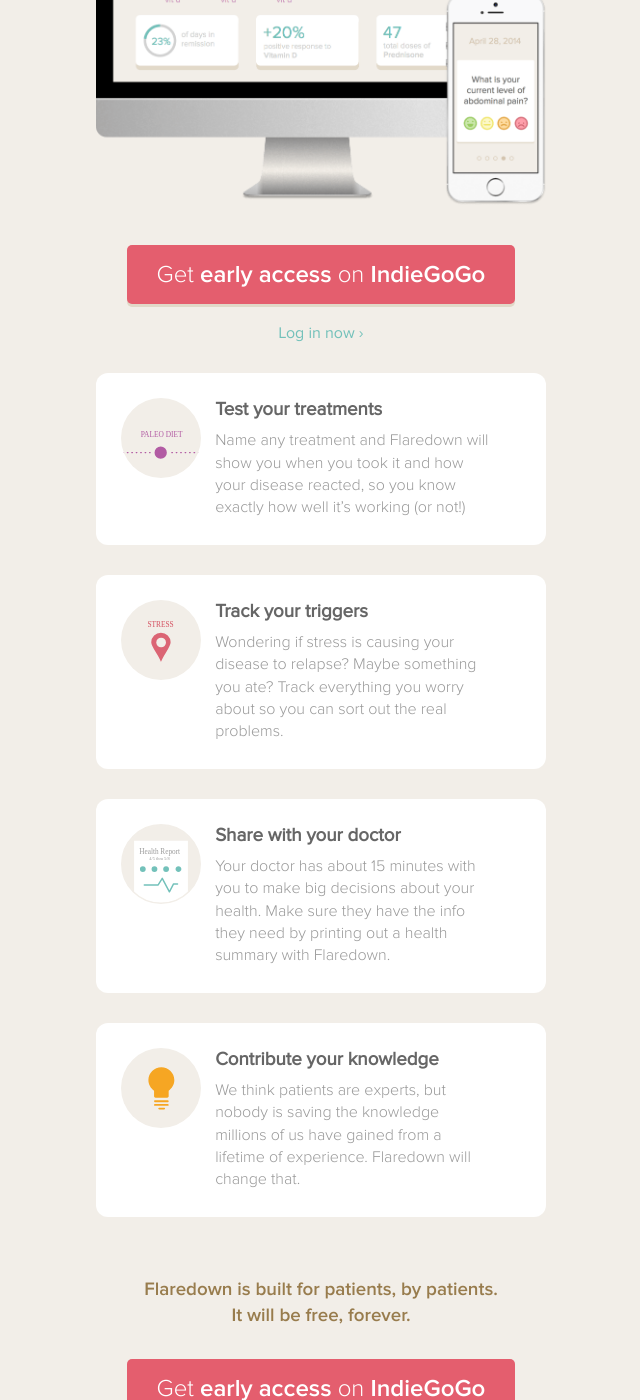
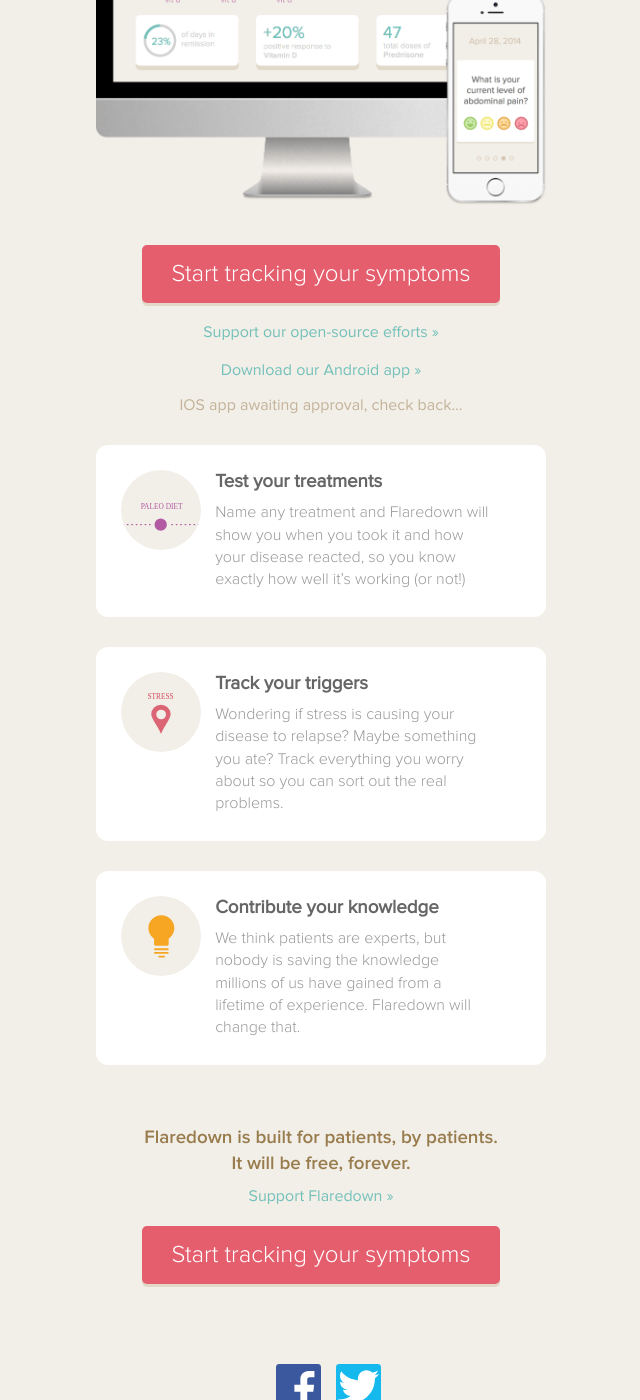
Before and after one commit to jasperfurniss/flaredown, a Jekyll site: the page built from index.html, in a window 1280 px wide and 1400 px high, scrolled down 271 px. Shown: the whole window, without its empty margins (319-959 px from the left). Built offline with Jekyll 4.4.1, drawn with Linux system fonts in a browser that asks for light colours; some of the changed text lies outside the part shown.

Commit message:
Updated for launch

```diff
--- a/_layouts/landing.html
+++ b/_layouts/landing.html
@@ -25,7 +25,7 @@
   <body>
     <div class="wrapper">
       <img src="img/fd-logo.svg" alt="Flaredown" class="logo">
-      <h2>Decode your chronic illness</h2>
+      <h2>Free symptom tracker for chronic illness</h2>
 
       {{ content }}
 
--- a/index.html
+++ b/index.html
@@ -2,11 +2,14 @@
 layout: landing
 ---
 
-	<img src="img/flaredown.png" alt="Flaredown" class="hero">
+    <img src="img/flaredown.png" alt="Flaredown" class="hero">
 
-	<a href="http://igg.me/at/flaredown" class="btn-igg">Get <strong>early access</strong> on <strong>IndieGoGo</strong></a>
+	<a href="http://app.flaredown.com/signup" class="btn-igg">Start tracking your symptoms</a>
 
-	<a href="http://app.flaredown.com/login" class="btn-backer-login">Log in now &rsaquo;</a>
+	<a href="http://igg.me/at/flaredown" class="btn-backer-login">Support our open-source efforts &raquo;</a>
+	<br>
+	<a href="https://play.google.com/store/apps/details?id=com.flaredown.flaredownWebWrapper" class="btn-backer-login">Download our Android app &raquo;</a>
+	<p>IOS app awaiting approval, check back...</p>
 
 	<section class="card">
 		<img class="icon" src="img/testTreatments.svg" alt="Test any treatment">
@@ -24,13 +27,13 @@
 			</div>
 	</section>
 
-	<section class="card">
+<!-- 	<section class="card">
 		<img class="icon" src="img/shareDoctor.svg" alt="Share with your doctor">
 		<div class="copy">
 			<h3>Share with your doctor</h3>
 			<p>Your doctor has about 15 minutes with you to make big decisions about your health. Make sure they have the info they need by printing out a health summary with Flaredown.</p>
 		</div>
-	</section>
+	</section> -->
 
 	<section class="card">
 		<img class="icon" src="img/contributeKnowledge.svg" alt="Contribute your knowledge">
@@ -42,9 +45,10 @@
 
 	<section class="bottom">
 		<h3>Flaredown is built for patients, by patients.<br>It will be free, forever.</h3>
-		<a href="http://igg.me/at/flaredown" class="btn-igg">Get <strong>early access</strong> on <strong>IndieGoGo</strong></a>
+		<a href="http://igg.me/at/flaredown" class="btn-backer-login">Support Flaredown &raquo;</a>
+		<a href="http://app.glaredown.com/signup" class="btn-igg">Start tracking your symptoms</a>
 		<!-- Begin MailChimp Signup Form -->
-		<div id="mc_embed_signup">
+<!-- 		<div id="mc_embed_signup">
 			<form action="//flaredown.us8.list-manage.com/subscribe/post?u=e31655fbfc3bfa2b1b12dc44d&amp;id=bb3380005a" method="post" id="mc-embedded-subscribe-form" name="mc-embedded-subscribe-form" class="validate" target="_blank" novalidate>
 			<label for="mce-EMAIL">Or get an update when we launch:</label>
 			<div class="mc-field-group">
@@ -54,14 +58,13 @@
 				<div id="mce-responses" class="clear">
 					<div class="response" id="mce-error-response" style="display:none"></div>
 					<div class="response" id="mce-success-response" style="display:none"></div>
-				</div>    <!-- real people should not fill this in and expect good things - do not remove this or risk form bot signups-->
+				</div>
 			    <div style="position: absolute; left: -5000px;"><input type="text" name="b_e31655fbfc3bfa2b1b12dc44d_bb3380005a" tabindex="-1" value="">
 				</div>
 			</form>
-		</div>
+		</div> -->
 	</section>
 
 	<p class="share"><a href="https://www.facebook.com/sharer/sharer.php?u=http%3A%2F%2Fflaredown.com" target="_blank"><img src="img/fb-icon.svg" alt="Share on Facebook"></a><a href="https://twitter.com/share?url=http%3A%2F%2Fflaredown.com" target="_blank"><img src="img/twitter-icon.svg" alt="Share on Twitter"></a></p>
 
 	<p class="share">Get in touch: contact@flaredown.com</p>
-</div>
```
